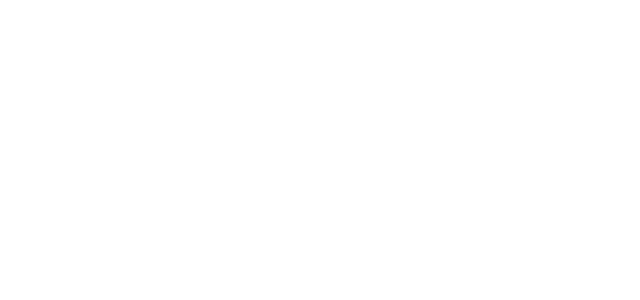
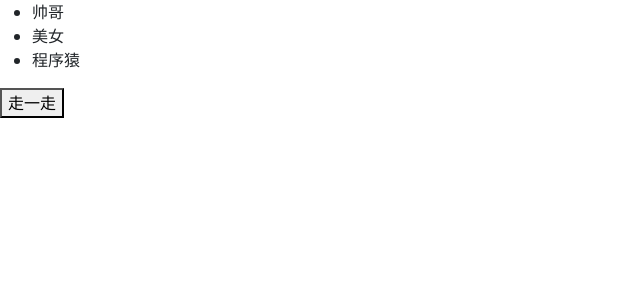
Before and after one commit to lxh15/my-task, a Vue app in the folder vuecli-03/: page / in a window 1280 px wide. Shown: the top 300 px of the page, without its empty margins (0-640 px from the left). Built offline with nearby package versions, Linux system fonts and the light colour scheme.

Commit message:
走一走案例

```diff
--- a/vuecli-03/src/App.vue
+++ b/vuecli-03/src/App.vue
@@ -1,15 +1,28 @@
 <template>
-  <div>
-
+  <div id="app">
+    <ul>
+      <li v-for="item in myArr" :key="item">{{ item }}</li>
+    </ul>
+    <button @click="btn">走一走</button>
   </div>
 </template>
 
 <script>
 export default {
-
-}
+  data() {
+    return {
+      myArr: ['帅哥', '美女', '程序猿'],
+    };
+  },
+  methods: {
+    btn() {
+      // 头部数据加入到末尾
+      this.myArr.push(this.myArr[0]);
+      // 再把头部的数据删除掉
+      this.myArr.shift();
+    },
+  },
+};
 </script>
 
-<style>
-
-</style>
+<style></style>
```
